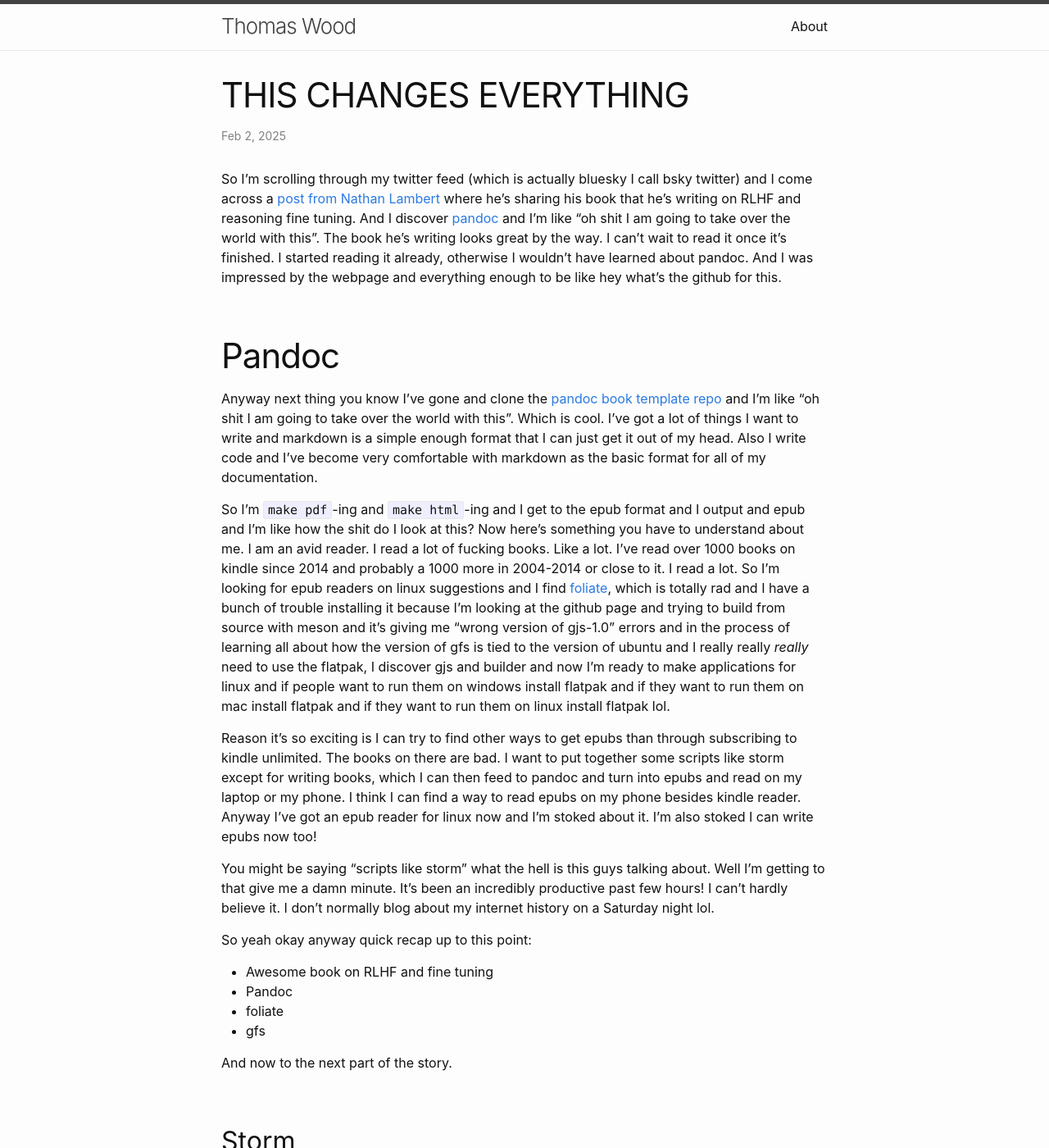
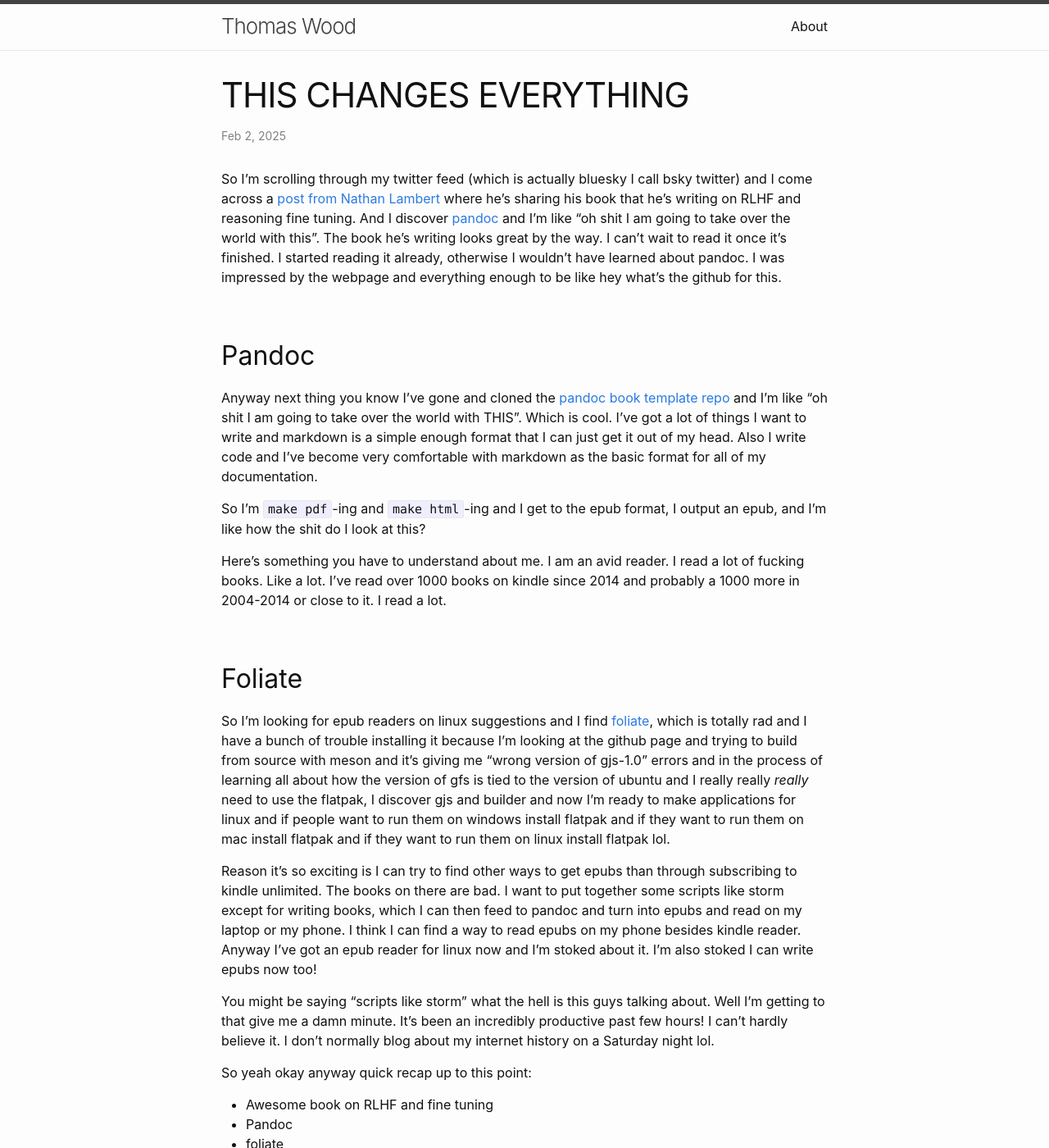
Before and after one commit to odellus/blog, a Jekyll site: the page built from _posts/2025-02-02-THIS-CHANGES-EVERYTHING.md, in a window 1280 px wide and 1400 px high. Shown: the whole window at 82% size. Built offline with Jekyll 4.4.1, drawn with Linux system fonts in a browser that asks for light colours; some of the changed lines change nothing that is shown; some of the changed text lies outside the part shown.

Commit message:
updating. installed bundle and jekyll to test locally. fixed typos

```diff
--- a/_posts/2025-02-02-THIS-CHANGES-EVERYTHING.md
+++ b/_posts/2025-02-02-THIS-CHANGES-EVERYTHING.md
@@ -3,14 +3,20 @@ layout: post
 title: THIS CHANGES EVERYTHING
 ---
 
-So I'm scrolling through my twitter feed (which is actually bluesky I call bsky twitter) and I come across a [post from Nathan Lambert](https://bsky.app/profile/natolambert.bsky.social/post/3lh5jih226k2k) where he's sharing his book that he's writing on RLHF and reasoning fine tuning. And I discover [pandoc](https://pandoc.org/) and I'm like "oh shit I am going to take over the world with this". The book he's writing looks great by the way. I can't wait to read it once it's finished. I started reading it already, otherwise I wouldn't have learned about pandoc. And I was impressed by the webpage and everything enough to be like hey what's the github for this.
+So I'm scrolling through my twitter feed (which is actually bluesky I call bsky twitter) and I come across a [post from Nathan Lambert](https://bsky.app/profile/natolambert.bsky.social/post/3lh5jih226k2k) where he's sharing his book that he's writing on RLHF and reasoning fine tuning. And I discover [pandoc](https://pandoc.org/) and I'm like "oh shit I am going to take over the world with this". The book he's writing looks great by the way. I can't wait to read it once it's finished. I started reading it already, otherwise I wouldn't have learned about pandoc. I was impressed by the webpage and everything enough to be like hey what's the github for this.
 
-# Pandoc
+## Pandoc
 
-Anyway next thing you know I've gone and clone the [pandoc book template repo](https://github.com/wikiti/pandoc-book-template) and I'm like "oh shit I am going to take over the world with this". Which is cool. I've got a lot of things I want to write and markdown is a simple enough format that I can just get it out of my head. Also I write code and I've become very comfortable with markdown as the basic format for all of my documentation.
+Anyway next thing you know I've gone and cloned the [pandoc book template repo](https://github.com/wikiti/pandoc-book-template) and I'm like "oh shit I am going to take over the world with THIS". Which is cool. I've got a lot of things I want to write and markdown is a simple enough format that I can just get it out of my head. Also I write code and I've become very comfortable with markdown as the basic format for all of my documentation.
 
 
-So I'm `make pdf`-ing and `make html`-ing and I get to the epub format and I output and epub and I'm like how the shit do I look at this? Now here's something you have to understand about me. I am an avid reader. I read a lot of fucking books. Like a lot. I've read over 1000 books on kindle since 2014 and probably a 1000 more in 2004-2014 or close to it. I read a lot. So I'm looking for epub readers on linux suggestions and I find [foliate](https://github.com/johnfactotum/foliate), which is totally rad and I have a bunch of trouble installing it because I'm looking at the github page and trying to build from source with meson and it's giving me "wrong version of gjs-1.0" errors and in the process of learning all about how the version of gfs is tied to the version of ubuntu and I really really *really* need to use the flatpak, I discover gjs and builder and now I'm ready to make applications for linux and if people want to run them on windows install flatpak and if they want to run them on mac install flatpak and if they want to run them on linux install flatpak lol.
+So I'm `make pdf`-ing and `make html`-ing and I get to the epub format, I output an epub, and I'm like how the shit do I look at this?
+
+Here's something you have to understand about me. I am an avid reader. I read a lot of fucking books. Like a lot. I've read over 1000 books on kindle since 2014 and probably a 1000 more in 2004-2014 or close to it. I read a lot.
+
+## Foliate
+
+So I'm looking for epub readers on linux suggestions and I find [foliate](https://github.com/johnfactotum/foliate), which is totally rad and I have a bunch of trouble installing it because I'm looking at the github page and trying to build from source with meson and it's giving me "wrong version of gjs-1.0" errors and in the process of learning all about how the version of gfs is tied to the version of ubuntu and I really really *really* need to use the flatpak, I discover gjs and builder and now I'm ready to make applications for linux and if people want to run them on windows install flatpak and if they want to run them on mac install flatpak and if they want to run them on linux install flatpak lol.
 
 Reason it's so exciting is I can try to find other ways to get epubs than through subscribing to kindle unlimited. The books on there are bad. I want to put together some scripts like storm except for writing books, which I can then feed to pandoc and turn into epubs and read on my laptop or my phone. I think I can find a way to read epubs on my phone besides kindle reader. Anyway I've got an epub reader for linux now and I'm stoked about it. I'm also stoked I can write epubs now too!
 
@@ -31,16 +37,16 @@ So I've been using this intelligent search agent in [you.com](http://you.com) th
 
 Oh my goodness I couldn't be happier finding SearXNG. Took me a minute figuring out how to change the settings.yaml so I could get the json responses that storm was looking for and it took 100 seconds for storm to get the results, but I was able to get it to work. Now I have a local search engine instance running on my laptop that I can access programmatically. I think I'm going to have to say this again because I didn't really understand how big of a deal it is/was/is going to be.
 
-I. Have. A. Local. Search. Engine. I. Can. Programmatically. Access.
-Have.
-A.
-Local.
-Search.
-Engine.
-I.
-Can.
-Programmatically.
-Access.
+| **I** | **Have** | **A** | **Local** | **Search** | **Engine** | **I** | **Can** | **Programmatically** | **Access** |
+| **Have**               | *AM*| | | | | | | | |
+| **A**                  | | *GOING*| | | | | | | |
+| **Local**              | | | *TO*| | | | | | |
+| **Search**            | | | |*TAKE* | | | | | |
+| **Engine**           | | | | |*OVER* | | | | |
+| **I**                  | | | | | |*THE* | | | |
+| **Can**                | | | | | | | *WORLD* | | |
+| **Programmatically**   | | | | | | | | *WITH*| |
+| **Access**             | | | | | | | | | *THIS*|
 
 So I set it up as my default search engine in firefox and now I don't feel like I am contributing to the psychological profile google is building and constantly refining on me like I'm one of those people who work at Area 51 and can't use the internet to find answers to their questions lol. My idea about doing tons of queries to bury what I'm actually interested in is all the more feasible now, especially since I want to use it programmatically for my projects anyway.
 
```
Also changed, not shown: 1 other file.
